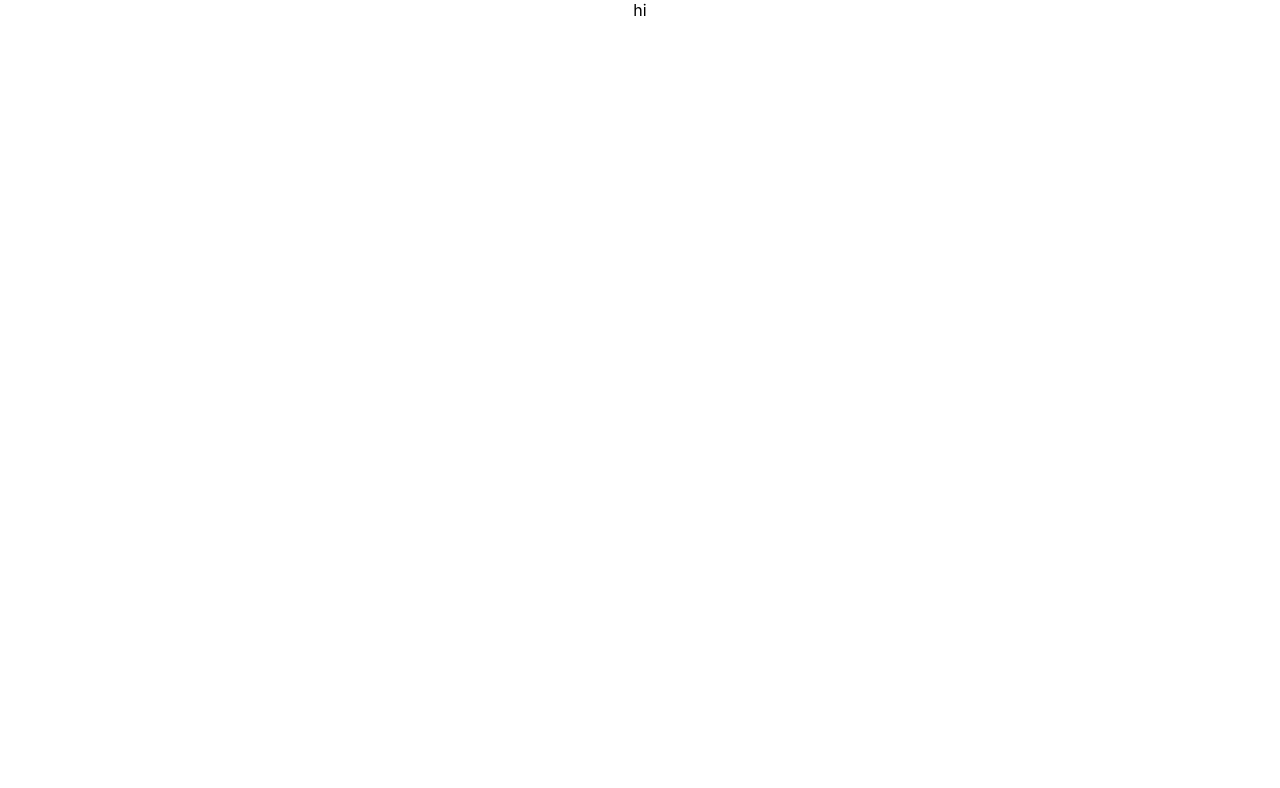
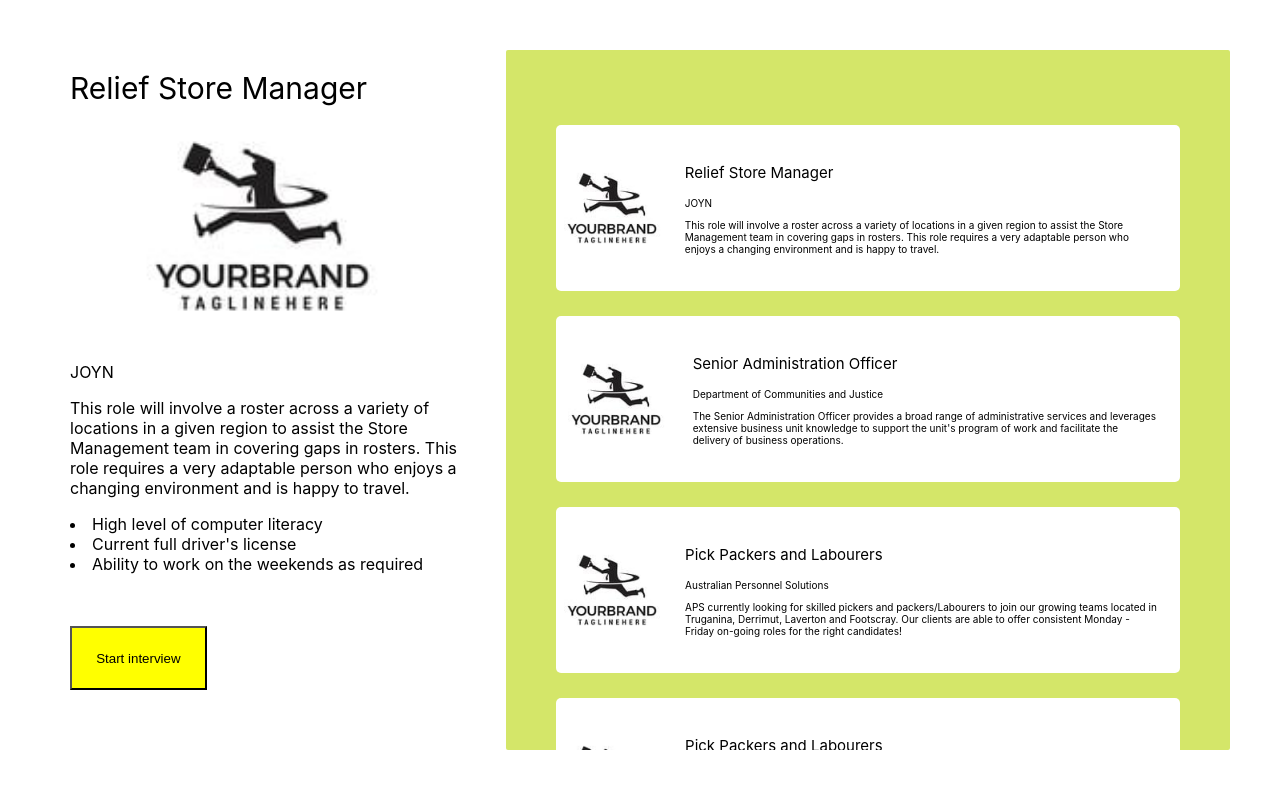
Before and after one commit to rarya618/live-interview, a React (Create React App) app in the folder hackathon/: page /Job in a window 1280 px wide. Shown: the top 788 px of the page. Built offline with nearby package versions, Linux system fonts and the light colour scheme.

Commit message:
added job page

```diff
--- a/hackathon/src/Interview.js
+++ b/hackathon/src/Interview.js
@@ -16,8 +16,8 @@ export default class Interview extends Component {
 
   render() {
     return (
-      <div className="App">
-      </div>
+        <div></div>
+
     );
   }
 
--- a/hackathon/src/Job.js
+++ b/hackathon/src/Job.js
@@ -1,5 +1,6 @@
 import React, { Component } from "react";
 import './App.css';
+import myImg from './job.jpeg'
 
 export default class Job extends Component {
 
@@ -7,19 +8,152 @@ export default class Job extends Component {
     super(props);
 
     this.state = {
+        jobs:[
+            {
+                jobId:0,
+                jobTitle:"Relief Store Manager",
+                company:"JOYN",
+                jobDescription:"This role will involve a roster across a variety of locations in a given region to assist the Store Management team in covering gaps in rosters. This role requires a very adaptable person who enjoys a changing environment and is happy to travel.",
+                requirements:["High level of computer literacy", "Current full driver's license","Ability to work on the weekends as required"]
+            },
+            {
+                jobId:1,
+                jobTitle:"Senior Administration Officer",
+                company:"Department of Communities and Justice",
+                jobDescription:"The Senior Administration Officer provides a broad range of administrative services and leverages extensive business unit knowledge to support the unit's program of work and facilitate the delivery of business operations.",
+                requirements:["Ability to monitor and maintain quality control and compliance procedures","Exceptional written and verbal communication","High level of autonomy and ensures work assignments and projects are delivered on time"]
+
+            },
+            {
+                jobId:2,
+                jobTitle:"Pick Packers and Labourers",
+                company:"Australian Personnel Solutions",
+                jobDescription:"APS currently looking for skilled pickers and packers/Labourers  to join our growing teams located in Truganina, Derrimut, Laverton and Footscray. Our clients are able to offer consistent Monday - Friday on-going roles for the right candidates!",
+                requirements:["Experience picking and packing (preferred but not essential)",
+                "RF scanning experience (preferred but not essential)",
+                "2 valid referees to verify your work history and experience",
+                "Available Monday to Friday"]
+
+            },
+            {
+                jobId:3,
+                jobTitle:"Pick Packers and Labourers",
+                company:"Australian Personnel Solutions",
+                jobDescription:"APS currently looking for skilled pickers and packers/Labourers  to join our growing teams located in Truganina, Derrimut, Laverton and Footscray. Our clients are able to offer consistent Monday - Friday on-going roles for the right candidates!",
+                requirements:["Experience picking and packing (preferred but not essential)",
+                "RF scanning experience (preferred but not essential)",
+                "2 valid referees to verify your work history and experience",
+                "Available Monday to Friday"]
+
+            },
+
+        ],
+        jobBig:0,
     };
 
 
-  }
+    }
+    jobDetails(ind){
+        this.setState({'jobBig': ind})
+    }
 
 
 
   render() {
     return (
-      <div className="App">
-      <h>hi</h>
-      </div>
+        <div style={styles.body}>
+            <div style={styles.left}>
+                <h style={{fontSize:'30px'}}>{this.state.jobs[this.state.jobBig]['jobTitle']}</h>
+                <br></br>
+                <div style={styles.imgg2}></div>
+                <p>{this.state.jobs[this.state.jobBig]['company']}</p>
+                <p>{this.state.jobs[this.state.jobBig]['jobDescription']}</p>
+                {this.state.jobs[this.state.jobBig]['requirements'].map(req=>(
+                    <li>{req}</li>
+                ))}
+                <button style={styles.button}>Start interview</button>
+            </div>
+            <div style={styles.right}>
+                {this.state.jobs.map(job=>(
+                    <div onClick={()=>this.jobDetails(job.jobId)} style={styles.jobBox}>
+
+                        <div style={styles.imgg}></div>
+                        <div style={{padding:20}}>
+                            <p   style={{fontSize:'15px'}}>{job.jobTitle}</p>
+                            <p style={{fontSize:'10px'}}>{job.company}</p>
+                            <p style={{fontSize:'10px'}}>{job.jobDescription}</p>
+                        </div>
+                    </div>
+                ))}
+            </div>
+        </div>
     );
   }
 
 }
+
+const styles = {
+    body:{
+        display:'flex',
+        flexDirection:'row',
+        padding:50,
+        height:'75vh',
+        margin:0,
+
+    },
+    left:{
+        position: 'relative',
+        width: '40%',
+        padding: 20,
+        alignItems: "center",
+        justifyContent: "center",
+        borderRadius: 2,
+        height:'75vh',
+
+
+    },
+    right:{
+        position: 'relative',
+        width: '60%',
+        padding: 50,
+        alignItems: "center",
+        justifyContent: "center",
+        backgroundColor: '#d4e669',
+        borderRadius: 2,
+        height:'75vh',
+        'overflow-y': 'scroll',
+
+    },
+    jobBox:{
+        padding: 3,
+        backgroundColor: 'white',
+        borderRadius: 5,
+        marginTop: '4%',
+        display:'flex',
+        flexDirection:'row',
+
+    },
+    imgg:{
+        backgroundImage:`url(${myImg})`,
+        height: '20vh',
+        width:'20vw',
+        backgroundPosition: 'center',
+        backgroundRepeat: 'no-repeat',
+        backgroundSize: 'cover',
+    },
+    imgg2:{
+        backgroundImage:`url(${myImg})`,
+        height: '30vh',
+        width:'30vw',
+        backgroundPosition: 'center',
+        backgroundRepeat: 'no-repeat',
+        backgroundSize: 'cover',
+    },
+    button:{
+        position:'absolute' ,
+        bottom:0,
+        width:'30%',
+        height:'10%',
+        backgroundColor:'yellow',
+    },
+};
```
Also changed, not shown: hackathon/src/job.jpeg (added).
